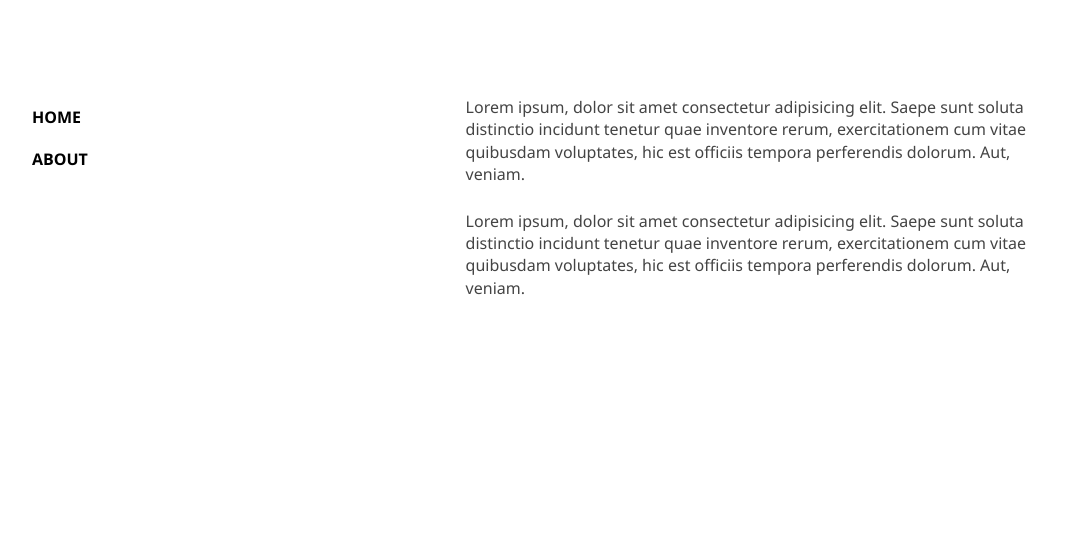
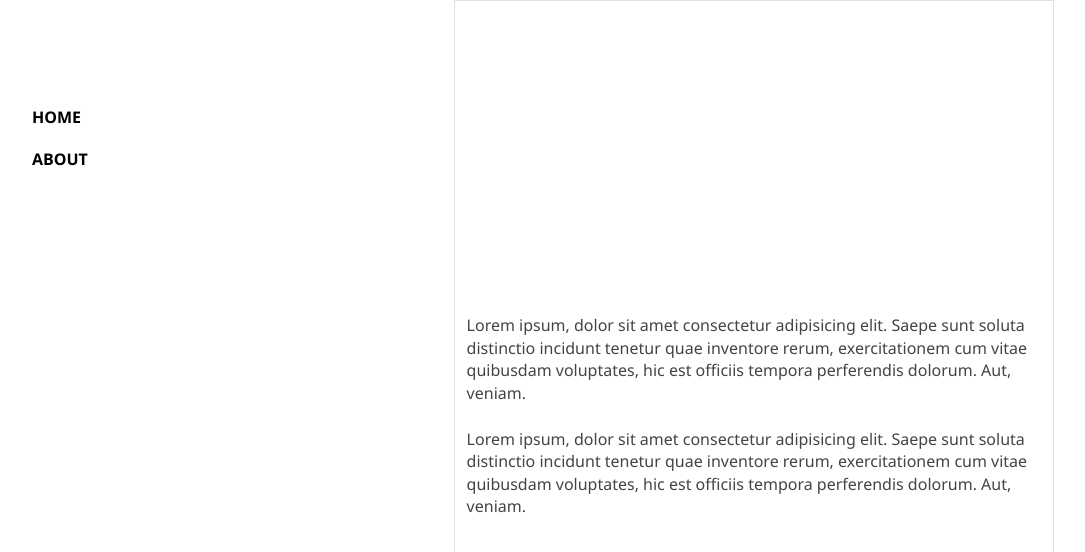
Before and after one commit to aboongm/react-todo, a React (Create React App) app: page /about in a window 1280 px wide. Shown: the top 552 px of the page, without its empty margins (40-1125 px from the left). Built offline with nearby package versions, Linux system fonts and the light colour scheme.

Commit message:
Add styles on about page

```diff
--- a/src/function-based/App.css
+++ b/src/function-based/App.css
@@ -29,6 +29,7 @@ ul {
   align-items: center;
   max-width: 600px;
   margin: 0 auto;
+  height: 100vh;
 }
 
 .inner {
--- a/src/function-based/components/About.js
+++ b/src/function-based/components/About.js
@@ -2,7 +2,7 @@ import React from 'react';
 
 const Home = () => (
   <>
-    <div className="container mt-5">
+    <div className="container border">
       <p className="mt-5">
         Lorem ipsum, dolor sit amet consectetur adipisicing elit. Saepe sunt
         soluta distinctio incidunt tenetur quae inventore rerum, exercitationem
```
